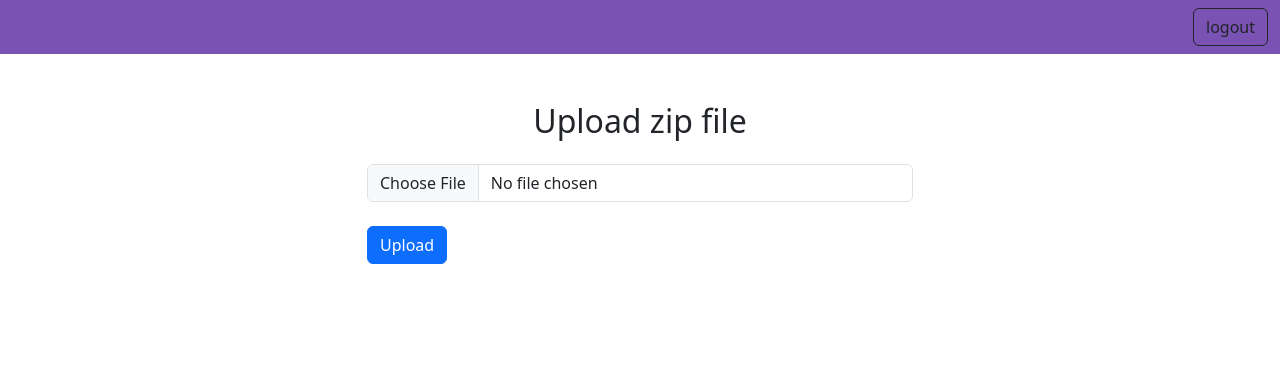
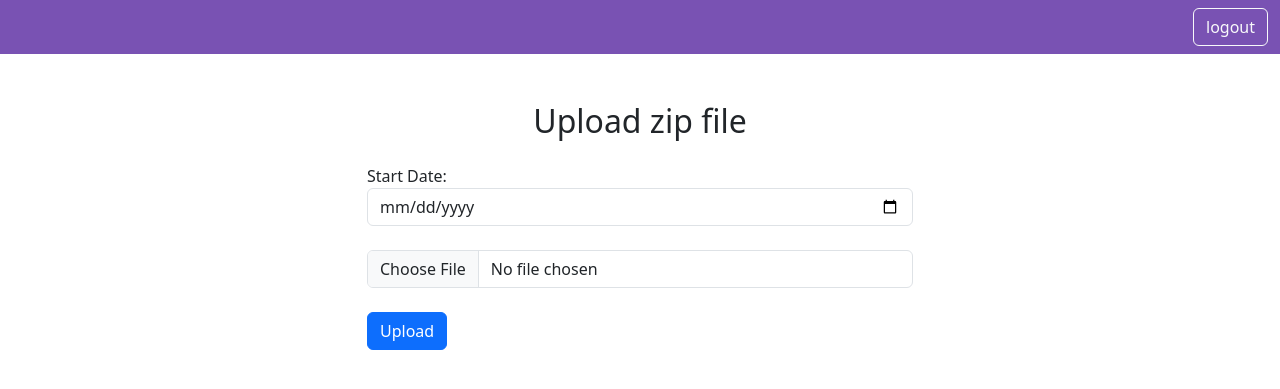
Before and after one commit to e9gsrivastava/ice_data_upload, a Django app: page /upload/ in a window 1280 px wide. Shown: the top 389 px of the page. Run offline with Django 4.2, Linux system fonts and the light colour scheme; a user stored in the database is signed in.

Commit message:
fixed pdf to csv conversion- now output dir has files in both format pdf and csv. start date- start date to process the data is being chosen from dashboard of the app. Added README.md and requirements.txt file

```diff
--- a/docvault/doc_upload/templates/upload.html
+++ b/docvault/doc_upload/templates/upload.html
@@ -14,19 +14,24 @@
               <ul class="navbar-nav">
 
                 <li class="nav-item">
-                  <a class="btn btn-outline-dark" href="/logout/">logout <span class="sr-only"></span></a>
+                  <a class="btn btn-outline-light" href="/logout/">logout <span class="sr-only"></span></a>
                 </li>
               </ul>
             </div>
           </div>
         </nav>
-
         <div class="container mt-5">
           <div class="row justify-content-center">
               <div class="col-md-6">
                   <h2 class="text-center mb-4">Upload zip file</h2>
                   <form method="post" enctype="multipart/form-data" class="needs-validation" novalidate>
                       {% csrf_token %}
+                      <div class="form-group">
+                          <label for="start_date">Start Date:</label>
+                          <input type="date" id="start_date" name="start_date" class="form-control" required>
+                          <div class="invalid-feedback">Please choose a start date.</div>
+                      </div>
+                      <br>
                       <div class="form-group">
                           <input type="file" class="form-control" id="fileInput" name="file" required>
                           <div class="invalid-feedback">Please choose a file.</div>
@@ -42,6 +47,7 @@
               </div>
           </div>
       </div>
+
       <script src="https://cdn.jsdelivr.net/npm/bootstrap@5.3.3/dist/js/bootstrap.bundle.min.js" integrity="sha384-YvpcrYf0tY3lHB60NNkmXc5s9fDVZLESaAA55NDzOxhy9GkcIdslK1eN7N6jIeHz" crossorigin="anonymous"></script>
 </body>
 </html>
--- a/docvault/doc_upload/upload_ice_data.py
+++ b/docvault/doc_upload/upload_ice_data.py
@@ -77,7 +77,6 @@ def write_to_s3(bucket_name, df, filename):
 
     return True
 
-
 def upload_ice_data_in_parallel(data_dir, bucket, prefix, date):
     filepaths = listfiles(data_dir, date)
     print(filepaths)
--- a/docvault/doc_upload/upload_ice_data_temp.py
+++ b/docvault/doc_upload/upload_ice_data_temp.py
@@ -55,14 +55,6 @@ def listfiles(data_dir, date):
     filepaths.sort()
     return filepaths
 
-
-
-# def write_locally(df, filepath):
-#     with gzip.open(filepath, "wt") as gz_file:
-#         df.to_csv(gz_file, index=False)
-#     print(f"Data saved locally: {filepath}")
-
-
 import traceback
 
 def write_locally(df, filepath):
@@ -75,9 +67,10 @@ def write_locally(df, filepath):
         traceback.print_exc()
 
 
-def upload_ice_data_locally(data_dir, date, output_dir):
+def upload_ice_data_in_parallel(data_dir, date, output_dir):
+    print(date,'dateeeeeeeeeeeeeeeeeeeeeeeeeeeeeeeeeeeeeeeeeeeeeeeeeeeeeee')
     filepaths = listfiles(data_dir, date)
-    print(filepaths)
+    print("Filepaths:", filepaths)
     counter = 1
     print(f"Length of the filepath: {len(filepaths)}")
 
@@ -89,37 +82,38 @@ def upload_ice_data_locally(data_dir, date, output_dir):
         year = filename.split("_")[1]
         month = filename.split("_")[2]
         day = filename.split("_")[3].replace(".pdf", "")
+
+        # Create directories if they don't exist
+        output_subdir = os.path.join(output_dir, exchange_code, year, month, day)
+        os.makedirs(output_subdir, exist_ok=True)
+
         df = transform_ice_data(filepath)
         filename = filename.replace("_", "").replace(exchange_code, "").replace("-", "")
         pdf_prefix = os.path.join(
-            output_dir,
-            exchange_code,
-            year,
-            month,
-            day,
+            output_subdir,
             f"{exchange_code}_{filename}",
         )
         csv_prefix = os.path.join(
-            output_dir,
-            exchange_code,
-            year,
-            month,
-            day,
+            output_subdir,
             f"{exchange_code}_{filename.replace('.pdf', '.csv.gz')}",
         )
 
-
         write_locally(df, csv_prefix)
+        write_locally(df, pdf_prefix)
         print(f"{exchange_code}_{filename.replace('.pdf', '.csv.gz')} saved locally")
         counter += 1
 
     with ThreadPoolExecutor(max_workers=5) as executor:
         executor.map(process_file, filepaths)
+    return len(filepaths)
 
-def extract_and_upload_ice_data(input_file):
-    startdate = "2023_10_01"
+def extract_and_upload_ice_data(startdate,input_file):
+    print(startdate,'newwwwwwwwwwwwwwwwwwwwwwwwwwwwwwwwwwwww')
+    # startdate = "2023_10_01"
     processed_dir="/home/fox/developer/automate_upload/data/temp"
     output_dir = "/home/fox/developer/automate_upload/data/upload"
+    num_of_files=0
     with ZipFile(input_file, "r") as zip_ref:
         zip_ref.extractall(output_dir)
-        upload_ice_data_locally(processed_dir, startdate, output_dir)
+        num_of_files=upload_ice_data_in_parallel(processed_dir, startdate, output_dir)
+    return num_of_files
--- a/docvault/doc_upload/views.py
+++ b/docvault/doc_upload/views.py
@@ -7,18 +7,9 @@ from django.urls import reverse, reverse_lazy
 from django.contrib.auth.mixins import LoginRequiredMixin
 from django.contrib.auth.views import LoginView, LogoutView
 from django.views.generic import FormView
-from doc_upload.local import extract_and_upload_ice_data
+from doc_upload.upload_ice_data_temp import extract_and_upload_ice_data
 from .forms import UploadFileForm
-
-
-def get_files_in_zip(zip_file_path):
-    """
-    to get the number of files in the zip folder
-    """
-    with zipfile.ZipFile(zip_file_path, "r") as zip_ref:
-        file_list = zip_ref.namelist()
-        return len(file_list)
-
+from .models import UploadedFile
 
 class FileUploadView(LoginRequiredMixin, FormView):
     """
@@ -38,18 +29,29 @@ class FileUploadView(LoginRequiredMixin, FormView):
         file_contents = uploaded_file.read()
 
         if zipfile.is_zipfile(io.BytesIO(file_contents)):
-            # Get the temporary path of the uploaded file
+            # Get the temporary path of the uploaded folder
             uploaded_file_path = uploaded_file.temporary_file_path()
 
             target_directory = "/home/fox/developer/automate_upload/data/temp"
             with zipfile.ZipFile(uploaded_file_path, "r") as zip_ref:
                 zip_ref.extractall(target_directory)
 
-            num_files = get_files_in_zip(uploaded_file_path)
+            # Get start date from dashboard
+            start_date = self.request.POST.get("start_date")
+            print(start_date,'444444444444444444444444444444444444444444444444444444444444444444444')
 
             # Call final function after file extraction
-            extract_and_upload_ice_data(uploaded_file_path)
+            num_files = extract_and_upload_ice_data(start_date,uploaded_file_path)
             message = f"{num_files} files have been uploaded by {user}."
+
+            # Save file to db
+            with zipfile.ZipFile(uploaded_file_path, "r") as zip_ref:
+                file_names = zip_ref.namelist()
+                for file_name in file_names:
+                    UploadedFile.objects.create(
+                        filename=file_name,
+                        user=user
+                    )
 
             return self.render_to_response(
                 self.get_context_data(form=form, message=message)
@@ -59,7 +61,6 @@ class FileUploadView(LoginRequiredMixin, FormView):
         return self.render_to_response(
             self.get_context_data(form=form, message=message)
         )
-
 
 class CustomLoginView(LoginView):
     """
```
Also changed, not shown: docvault/requirements.txt (added, +99 -0 lines), docvault/README.md (added), docvault/db.sqlite3, 1 other file.
